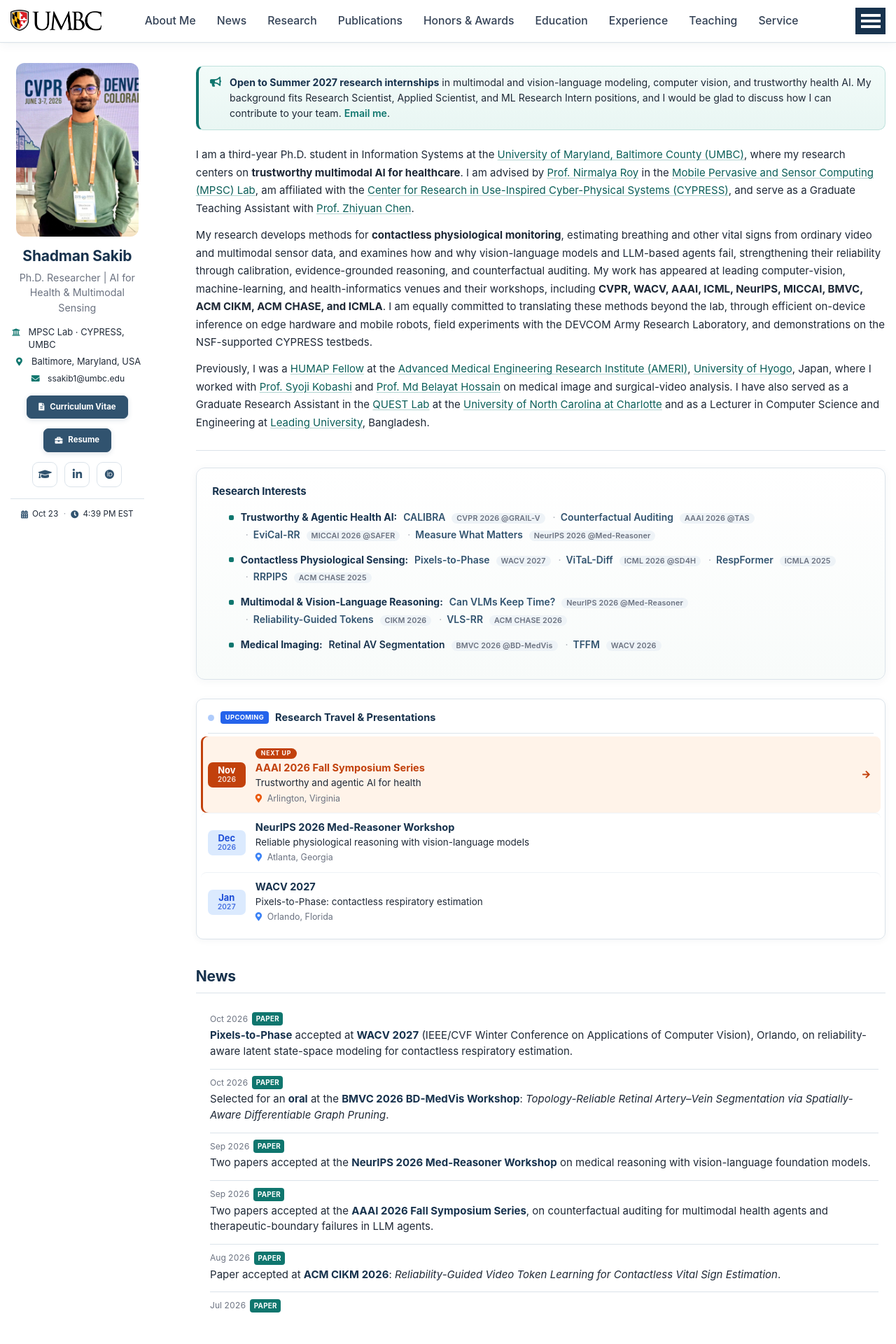
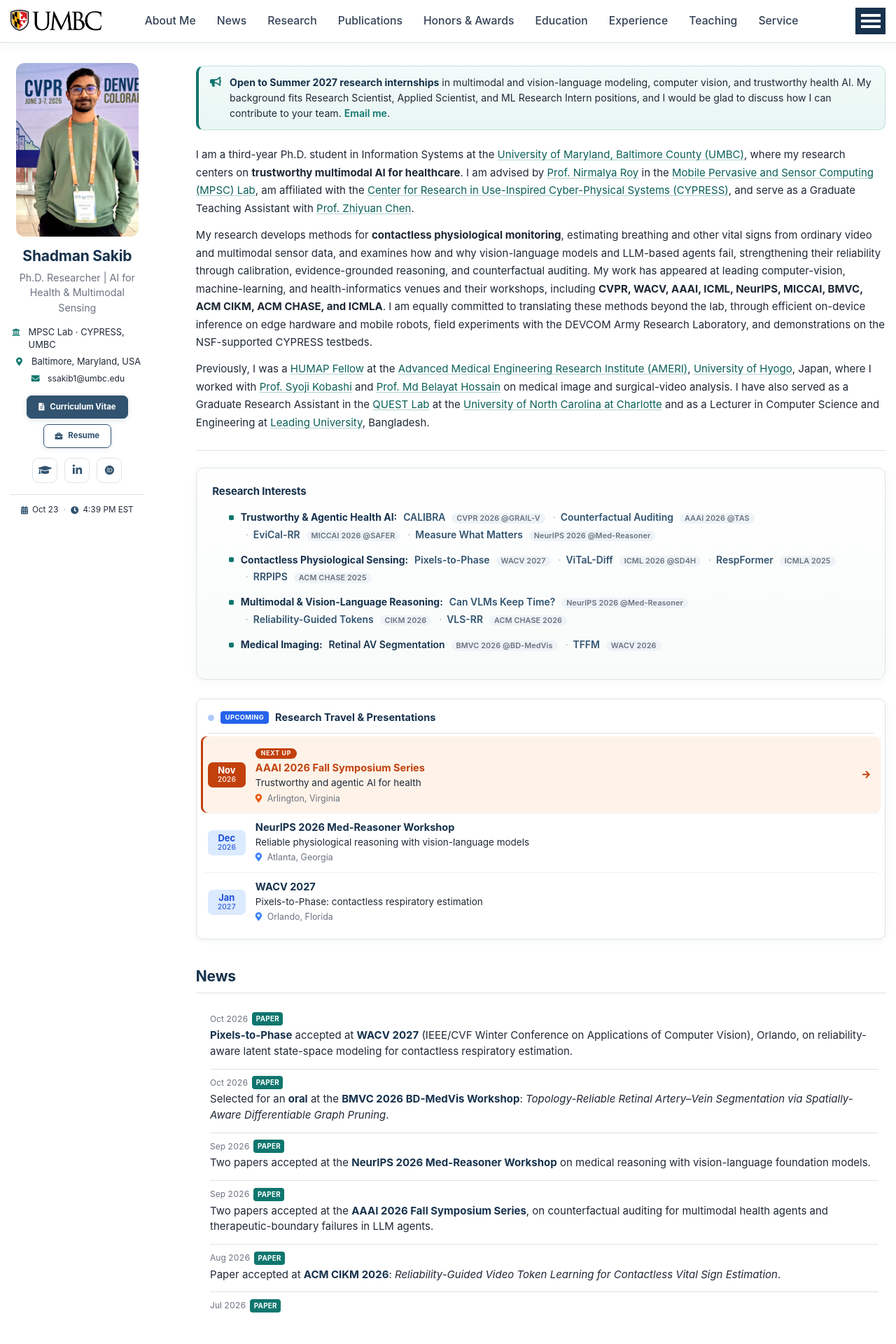
Before and after one commit to sakibshadman/sakibshadman.github.io, a Jekyll site: the page built from _pages/about.md, in a window 1280 px wide. Shown: the top 1920 px of the page at 70% size. Built offline with Jekyll 4.4.1, drawn with Linux system fonts in a browser that asks for light colours; some web fonts are replaced.

Commit message:
Add files via upload

```diff
--- a/assets/css/main.scss
+++ b/assets/css/main.scss
@@ -2513,3 +2513,30 @@ a, button, summary, .masthead__menu-item a {
   color: #0f766e;
   text-decoration-color: #0f766e;
 }
+
+
+/* ==========================================================================
+   SIDEBAR: CV + Resume buttons as a centered pair
+   ========================================================================== */
+
+.sidebar .doc-buttons {
+  display: flex;
+  flex-wrap: wrap;
+  justify-content: center;
+  gap: 8px;
+  margin: 14px 0;
+}
+.sidebar .doc-buttons .cv-button { margin: 0; }
+
+/* Resume is the secondary action, so CV stays primary (filled) */
+.sidebar .cv-button--alt {
+  color: $navy-light !important;
+  background: #ffffff;
+  border-color: $navy-light;
+  box-shadow: 0 2px 7px rgba(49, 83, 111, 0.10);
+}
+.sidebar .cv-button--alt:hover {
+  color: #ffffff !important;
+  background: $teal-dark;
+  border-color: $teal-dark;
+}
```
